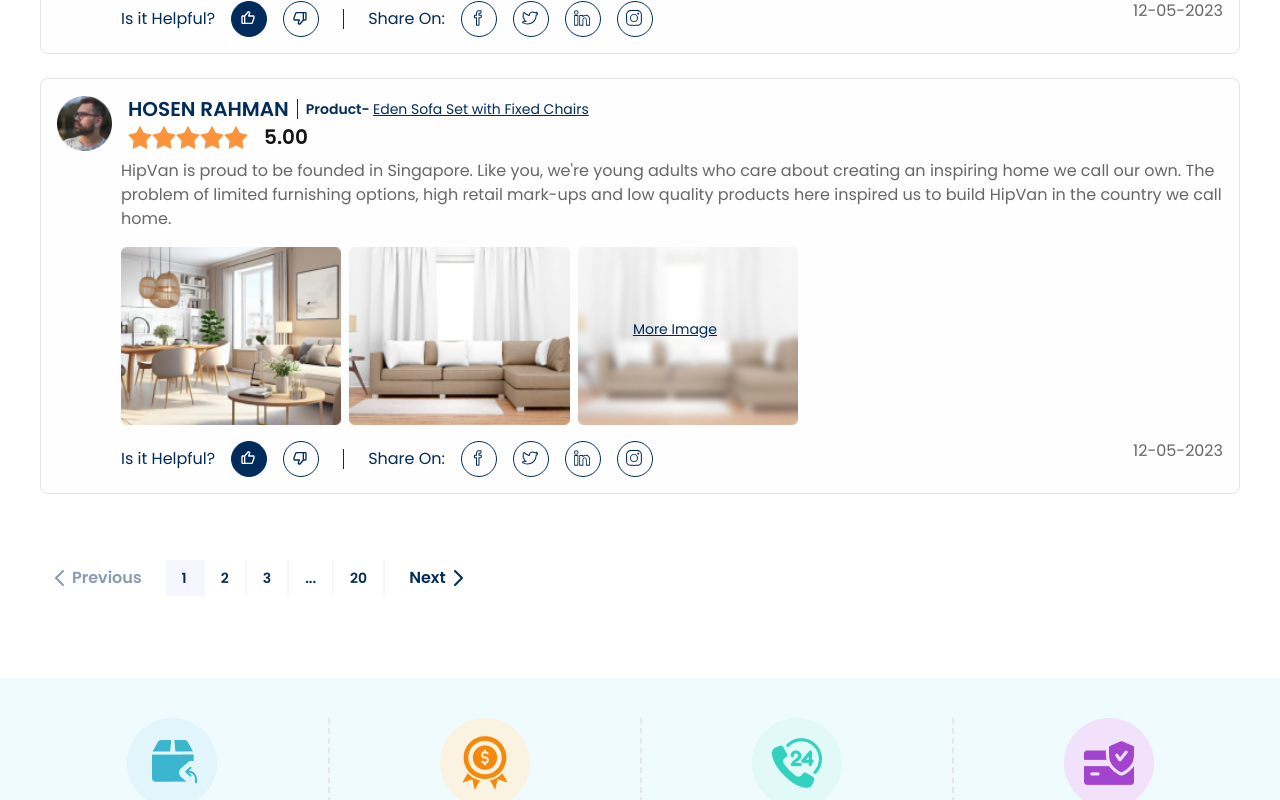
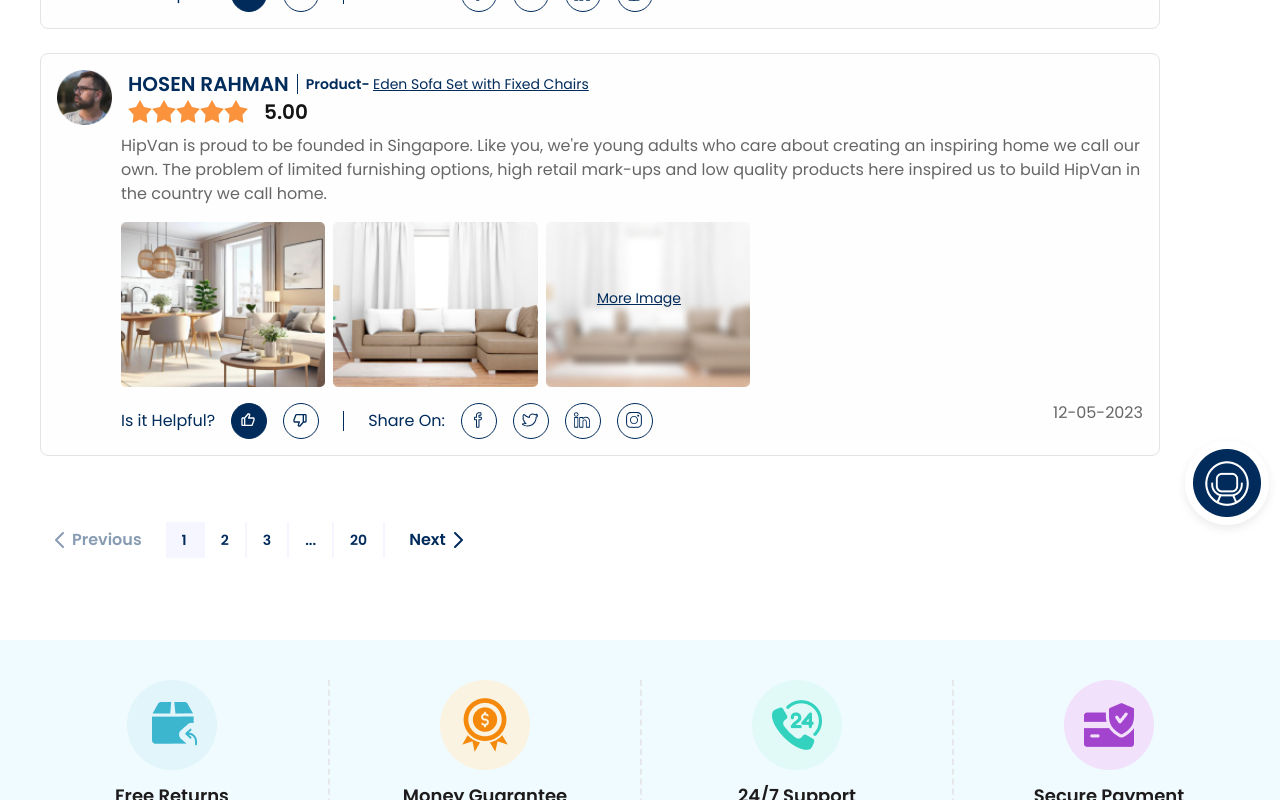
Before and after one commit to MdTasib/out-maker, a React (Create React App) app: page /product-details in a window 1280 px wide. Shown: the part 4956-5756 px from the top of the page. Built offline with nearby package versions, Linux system fonts and the light colour scheme.

Commit message:
complete product details page

```diff
--- a/src/pages/product-details/Buyer.js
+++ b/src/pages/product-details/Buyer.js
@@ -39,8 +39,10 @@ const Buyer = () => {
 				</button>
 			</div>
 
-			{value === "review" && <Review />}
-			{value === "question" && <Question />}
+			<div className='pe-0 lg:pe-20'>
+				{value === "review" && <Review />}
+				{value === "question" && <Question />}
+			</div>
 		</div>
 	);
 };
--- a/src/pages/product-details/ProductDetails.js
+++ b/src/pages/product-details/ProductDetails.js
@@ -7,13 +7,14 @@ import Warranty from "./Warranty";
 import Weather from "./Weather";
 import Furniture from "./Furniture";
 import Buyer from "./Buyer";
+import mic from "../../assets/images/mic.png";
 
 const ProductDetails = () => {
 	const [category, setCategory] = useState("details");
 	const changeCategory = payload => setCategory(payload);
 
 	return (
-		<main>
+		<main className='relative'>
 			<DetailsSlider />
 			<Info category={category} changeCategory={changeCategory} />
 			{category === "details" && <Details />}
@@ -22,6 +23,10 @@ const ProductDetails = () => {
 			<Weather />
 			<Furniture />
 			<Buyer />
+
+			<div className='absolute right-0 bottom-[100px]'>
+				<img src={mic} alt='' />
+			</div>
 		</main>
 	);
 };
```
